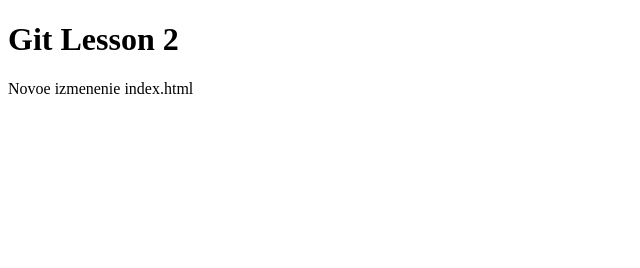
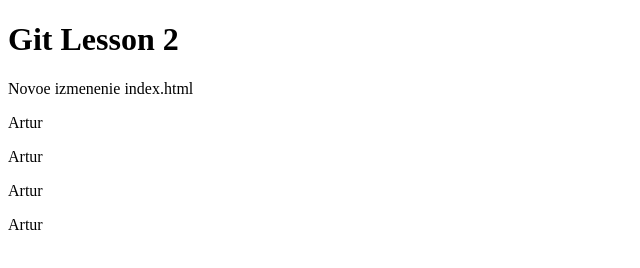
Before and after one commit to bafrontgit/bafrontGit, a plain HTML site: page index.html in a window 1280 px wide. Shown: the whole page, without its empty margins (0-640 px from the left). Drawn offline with Linux system fonts and the light colour scheme.

Commit message:
hello world

```diff
--- a/index.html
+++ b/index.html
@@ -7,5 +7,9 @@
 <body>
 	<h1>Git Lesson 2</h1>
 	<p>Novoe izmenenie index.html</p>
+	<p>Artur</p>
+	<p>Artur</p>
+	<p>Artur</p>
+	<p>Artur</p>
 </body>
 </html>
```
Also changed, not shown: siteTwo/Bafront(klorov).jpg (added), siteTwo/Bafront(klorov.jpg (added).
